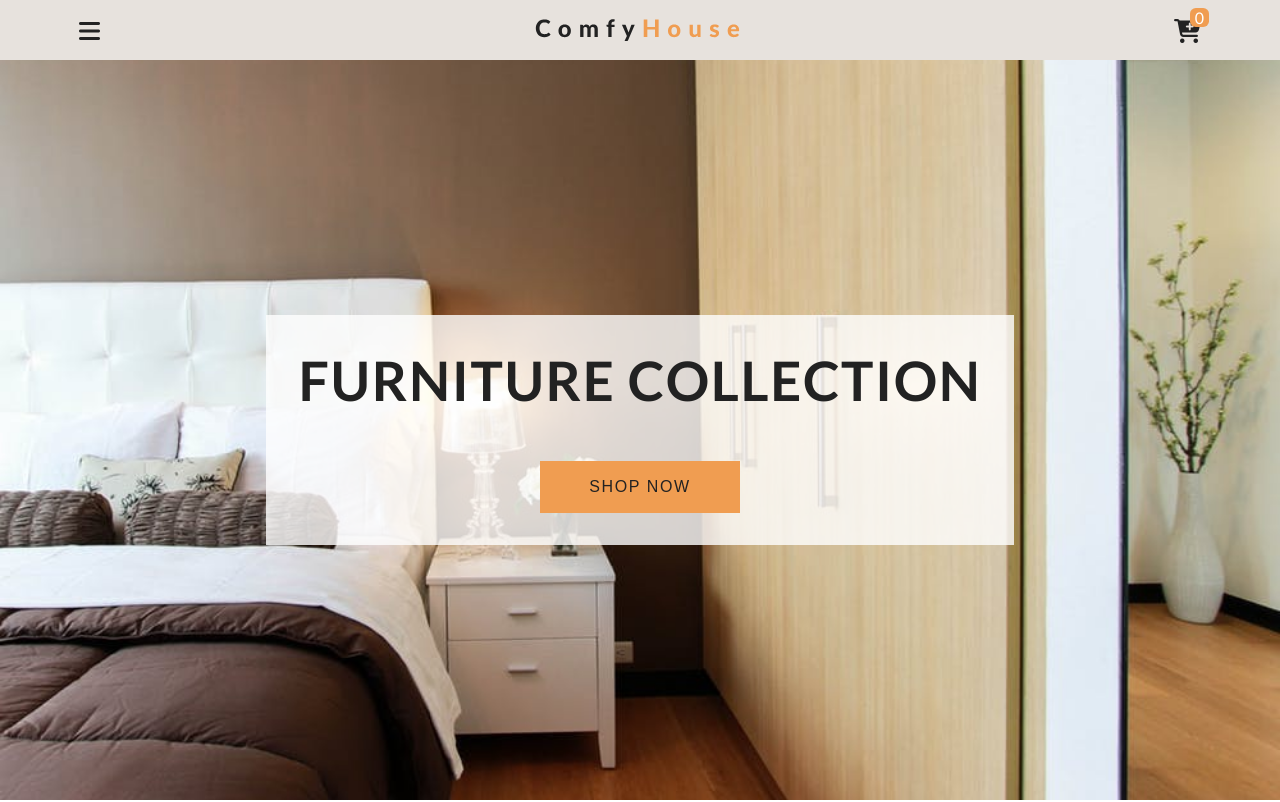
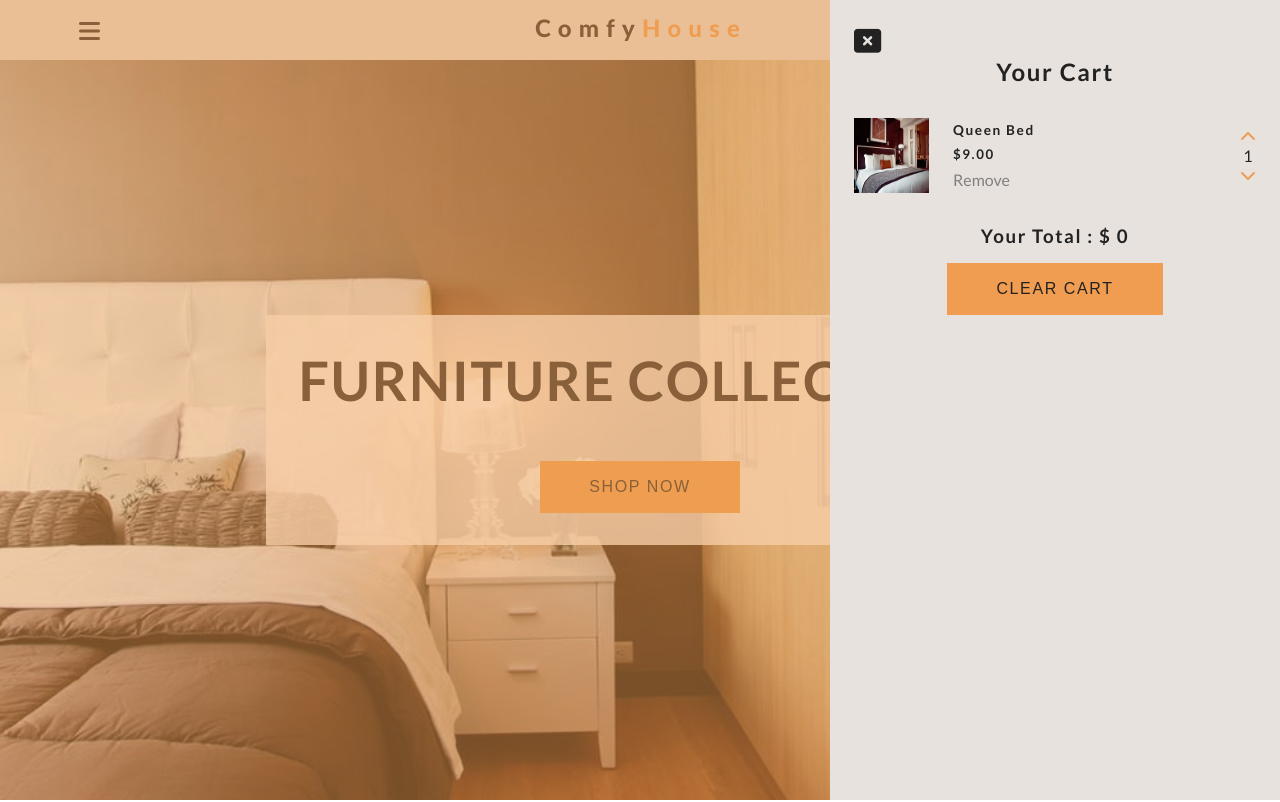
Before and after one commit to drewmargielaa/E-Commerce, a plain HTML site: page index.html in a window 1280 px wide. Shown: the top 802 px of the page. Drawn offline with Linux system fonts and the light colour scheme.

Commit message:
added cart

```diff
--- a/index.html
+++ b/index.html
@@ -5,7 +5,10 @@
     <meta name="viewport" content="width=device-width, initial-scale=1.0" />
     <title>Shopping Cart</title>
     <!-- font awesome -->
-    <script src="https://kit.fontawesome.com/2f81b2f10f.js" crossorigin="anonymous"></script>
+    <script
+      src="https://kit.fontawesome.com/2f81b2f10f.js"
+      crossorigin="anonymous"
+    ></script>
     <!-- Css -->
     <link rel="stylesheet" href="styles.css" />
   </head>
@@ -41,7 +44,11 @@
       <div class="products-center">
         <article class="product">
           <div class="img-container">
-                    <img src="./images/product-1.jpeg" alt="product" class="product-img">
+            <img
+              src="./images/product-1.jpeg"
+              alt="product"
+              class="product-img"
+            />
             <button class="bag-btn" data-id="1">
               <i class="fas fa-shopping-cart"></i>
               Add To Bag
@@ -52,6 +59,36 @@
         </article>
       </div>
     </section>
+    <!--Cart-->
+    <div class="cart-overlay">
+      <div class="cart">
+        <span class="close-cart">
+          <i class="fas fa-window-close"></i>
+        </span>
+        <h2>Your Cart</h2>
+        <div class="cart-content">
+          <!--Cart Item-->
+          <div class="cart-item">
+            <img src="./images/product-1.jpeg" alt="product" />
+            <div>
+              <h4>queen bed</h4>
+              <h5>$9.00</h5>
+              <span class="remove-item">Remove</span>
+            </div>
+            <div>
+              <i class="fas fa-chevron-up"></i>
+              <p class="item-amount">1</p>
+              <i class="fas fa-chevron-down"></i>
+            </div>
+          </div>
+          <!--End Cart Item-->
+        </div>
+        <div class="cart-footer">
+          <h3>Your Total : $ <span class="cart-total">0</span></h3>
+          <button class="clear-cart banner-btn">Clear Cart</button>
+        </div>
+      </div>
+    </div>
 
     <script src="app.js"></script>
   </body>
--- a/styles.css
+++ b/styles.css
@@ -166,3 +166,97 @@ body {
   }
 
   /* ---------------End of Products ---------------- */
+  /* --------------- Cart ---------------- */
+.cart-overlay {
+    position: fixed;
+    top: 0;
+    right: 0;
+    width: 100%;
+    height: 100%;
+    transition: var(--mainTransition);
+    background: rgb(240, 157, 81, 0.5);
+    z-index: 2;
+    /* visibility: hidden; */
+  }
+  .cart {
+    position: fixed;
+    top: 0;
+    right: 0;
+    width: 100%;
+    height: 100%;
+    overflow: scroll;
+    z-index: 3;
+    background: rgb(231, 226, 221);
+    padding: 1.5rem;
+    transition: var(--mainTransition);
+    /* transform: translateX(100%); */
+  }
+  .showCart {
+    transform: translateX(0);
+  }
+  .transparentBcg {
+    visibility: visible;
+  }
+  @media screen and (min-width: 768px) {
+    .cart {
+      width: 30vw;
+      min-width: 450px;
+    }
+  }
+
+  .close-cart {
+    font-size: 1.7rem;
+    cursor: pointer;
+  }
+  .cart h2 {
+    text-transform: capitalize;
+    text-align: center;
+    letter-spacing: var(--mainSpacing);
+    margin-bottom: 2rem;
+  }
+  /*---------- Cart Item -------------------- */
+  .cart-item {
+    display: grid;
+    align-items: center;
+    grid-template-columns: auto 1fr auto;
+    grid-column-gap: 1.5rem;
+    margin: 1.5rem 0;
+  }
+  .cart-item img {
+    width: 75px;
+    height: 75px;
+  }
+  .cart-item h4 {
+    font-size: 0.85rem;
+    text-transform: capitalize;
+    letter-spacing: var(--mainSpacing);
+  }
+  .cart-item h5 {
+    margin: 0.5rem 0;
+    letter-spacing: var(--mainSpacing);
+  }
+  .item-amount {
+    text-align: center;
+  }
+  .remove-item {
+    color: grey;
+    cursor: pointer;
+  }
+  .fa-chevron-up,
+  .fa-chevron-down {
+    color: var(--primaryColor);
+    cursor: pointer;
+  }
+  /*---------- End of Cart Item -------------------- */
+
+  .cart-footer {
+    margin-top: 2rem;
+    letter-spacing: var(--mainSpacing);
+    text-align: center;
+  }
+  .cart-footer h3 {
+    text-transform: capitalize;
+    margin-bottom: 1rem;
+  }
+
+  /* --------------- End of Cart ---------------- */
```
Also changed, not shown: main.css (deleted, +0 -100 lines). Lines whose indentation alone changed are shown as unchanged.
